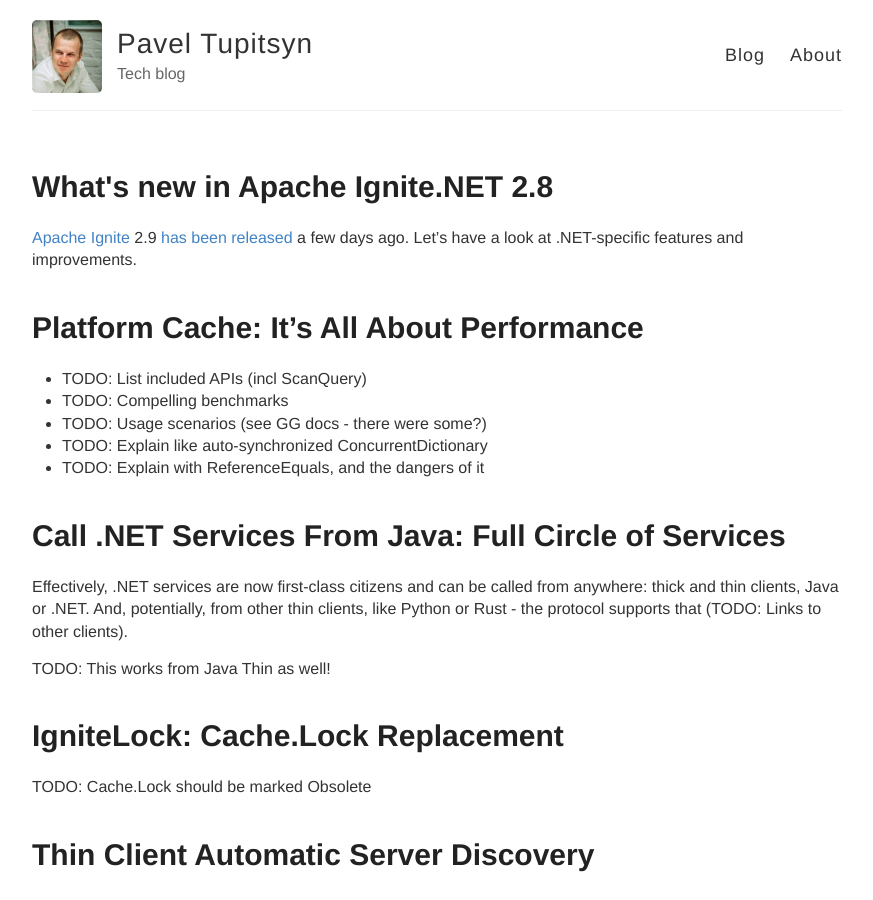
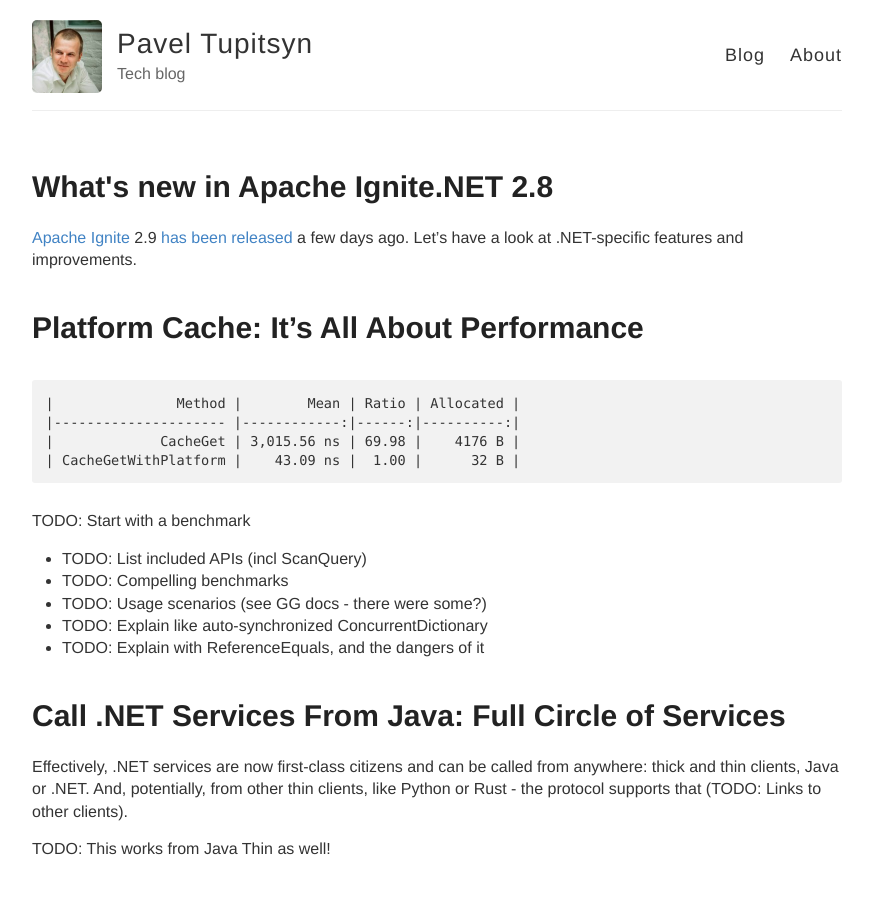
Before and after one commit to ptupitsyn/ptupitsyn.github.io, a Jekyll site: the page built from _posts/2020-10-26-Whats-New-In-Ignite-Net-2.9.md, in a window 1280 px wide and 900 px high. Shown: the whole window, without its empty margins (203-1076 px from the left). Built offline with Jekyll 4.4.1, drawn with Linux system fonts in a browser that asks for light colours; comment, search, counter and statistics services are not loaded.

Commit message:
wip benchmark

````diff
--- a/_posts/2020-10-26-Whats-New-In-Ignite-Net-2.9.md
+++ b/_posts/2020-10-26-Whats-New-In-Ignite-Net-2.9.md
@@ -8,6 +8,15 @@
 
 
 # Platform Cache: It's All About Performance
+
+```
+|               Method |        Mean | Ratio | Allocated |
+|--------------------- |------------:|------:|----------:|
+|             CacheGet | 3,015.56 ns | 69.98 |    4176 B |
+| CacheGetWithPlatform |    43.09 ns |  1.00 |      32 B |
+```
+
+TODO: Start with a benchmark
 
 * TODO: List included APIs (incl ScanQuery)
 * TODO: Compelling benchmarks
````
